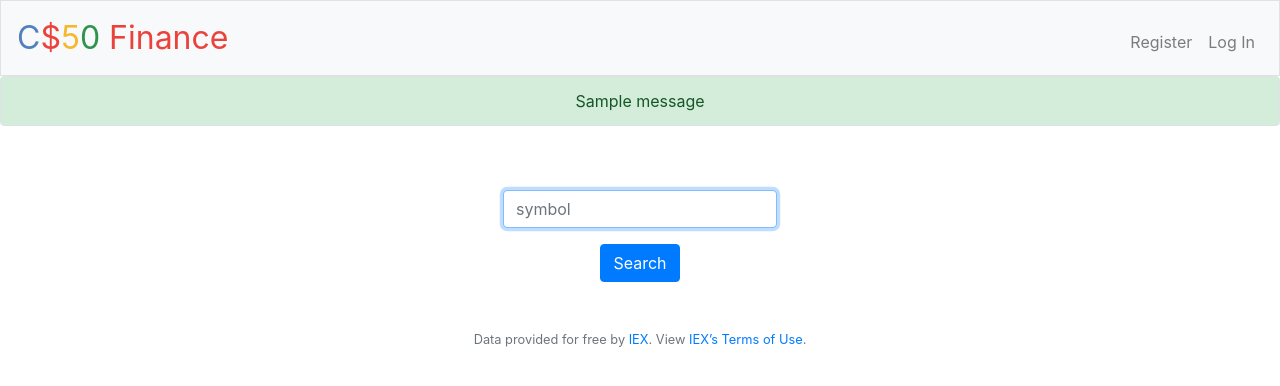
After one commit to murillo-leal/finance, a Flask app: template templates/quote.html in a window 1280 px wide. The commit adds this page. Shown: the top 386 px of the page. Run offline with Flask 2, Linux system fonts and the light colour scheme; the template is opened without the code that fills it, so the values that code supplies are empty; one stand-in notice (Sample message) is shown; some libraries are stand-ins or nearby versions.

Commit message:
quotes added

```diff
--- a/application.py
+++ b/application.py
@@ -113,7 +113,25 @@ def logout():
 @login_required
 def quote():
     """Get stock quote."""
-    return apology("TODO")
+    if request.method == "POST":
+        symbol = request.form.get("symbol")
+
+        if not symbol:
+            flash("You must provide a stock symbol", "danger")
+            return render_template("quote.html")
+
+        stock = lookup(symbol)
+
+        if not stock:
+            flash(f"invalid stock'{symbol}'", "danger")
+            return render_template("quote.html")
+
+        return render_template("quoted.html", stock=stock)
+
+    else:
+        return render_template("quote.html")
+
+
 
 
 @app.route("/register", methods=["GET", "POST"])
@@ -145,8 +163,6 @@ def register():
 
         # Redirect user to home page
         return redirect("/")
-
-        return apology("TODO")
     else:
         return render_template("register.html")
 
--- a/templates/layout.html
+++ b/templates/layout.html
@@ -51,14 +51,17 @@
             </div>
         </nav>
 
-        {% if get_flashed_messages() %}
+        {% with messages = get_flashed_messages(with_categories=true) %}
+            {% if messages %}
             <header>
-                <div class="alert alert-primary border text-center" role="alert">
-                    {{ get_flashed_messages() | join(" ") }}
+                {% for category, message in messages %}
+                <div class="alert alert-{{ category }} border text-center" role="alert">
+                    {{ message }}
                 </div>
+                {% endfor %}
             </header>
-        {% endif %}
-
+            {% endif %}
+        {% endwith %}
         <main class="container p-5">
             {% block main %}{% endblock %}
         </main>
--- /dev/null
+++ b/templates/quote.html
@@ -0,0 +1,14 @@
+{% extends "layout.html" %}
+
+{% block title %}
+    Quote
+{% endblock %}
+
+{% block main %}
+    <form action="/quote" method="post">
+        <div class="form-group">
+            <input autocomplete="off" autofocus class="form-control" name="symbol" placeholder="symbol" type="text">
+        </div>
+        <button class="btn btn-primary" type="submit">Search</button>
+    </form>
+{% endblock %}
```
Also changed, not shown: templates/buy.html (added, +15 -0 lines), templates/quoted.html (added, +17 -0 lines), 1 other file.
